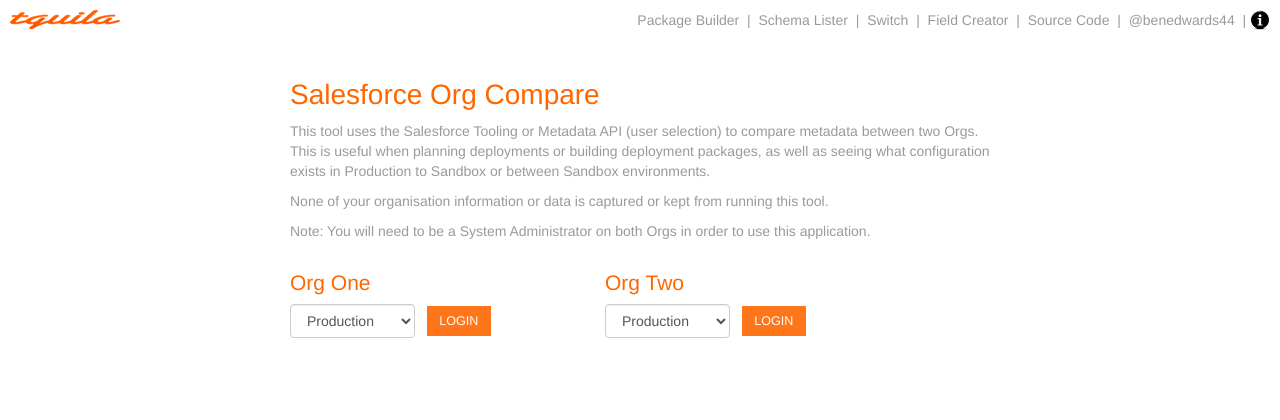
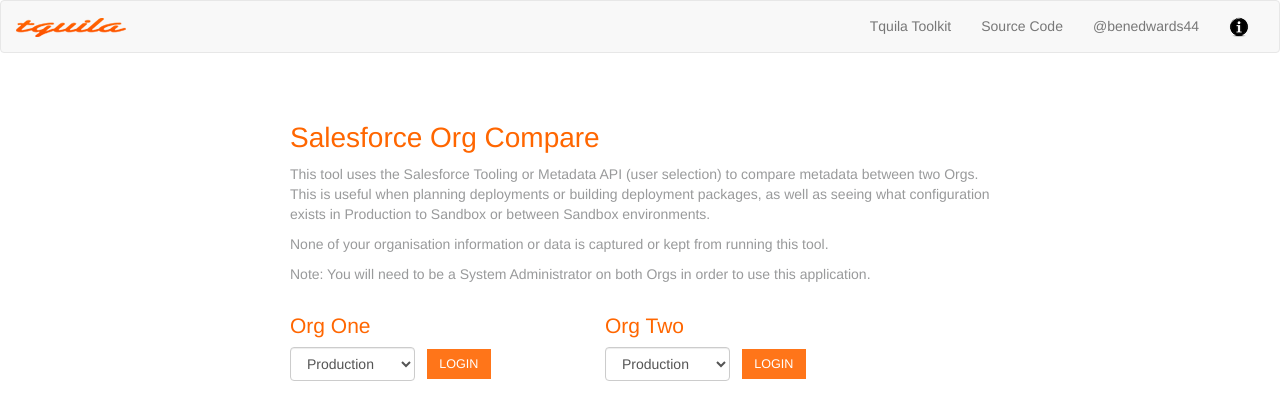
Before and after one commit to benedwards44/sforgcompare, a Django app: page / in a window 1280 px wide. Shown: the top 420 px of the page. Run offline with Django 3.2, Linux system fonts and the light colour scheme; some libraries are stand-ins or nearby versions.

Commit message:
Updated styling

```diff
--- a/sforgcompare/templates/base.html
+++ b/sforgcompare/templates/base.html
@@ -32,25 +32,47 @@
 
 		<div id="wrapper">
 
-			<a href="http://www.tquila.com" class="logo" target="_blank">
-				<img src="/static/images/tquila-logo@1x.png" style="" border="0" />
-			</a>
+			<!-- Static navbar -->
+	      	<nav class="navbar navbar-default">
 
-			<div class="contact">
-				<a href="https://packagebuilder.herokuapp.com" target="_blank">Package Builder</a>
-				&nbsp;|&nbsp;
-				<a href="https://schemalister.herokuapp.com" target="_blank">Schema Lister</a>
-				&nbsp;|&nbsp;
-				<a href="https://sfswitch.herokuapp.com" target="_blank">Switch</a>
-				&nbsp;|&nbsp;
-				<a href="https://fieldcreator.herokuapp.com" target="_blank">Field Creator</a>
-				&nbsp;|&nbsp;
-				<a href="https://github.com/benedwards44/sforgcompare" target="_blank">Source Code</a>
-				&nbsp;|&nbsp;
-				<a href="https://twitter.com/benedwards44" target="_blank">@benedwards44</a>
-				&nbsp;|&nbsp;
-				<img src="/static/images/i-icon.png" class="info_icon" data-toggle="modal" data-target="#infoModal" style="float:right;margin:0" />
-			</div>
+		        <div class="container-fluid">
+
+		          	<div class="navbar-header">
+		            	<button type="button" class="navbar-toggle collapsed" data-toggle="collapse" data-target="#navbar" aria-expanded="false" aria-controls="navbar">
+			              	<span class="sr-only">Toggle navigation</span>
+			              	<span class="icon-bar"></span>
+			              	<span class="icon-bar"></span>
+			              	<span class="icon-bar"></span>
+		            	</button>
+			            <a class="navbar-brand" href="http://www.tquila.com" target="_blank">
+			            	<img src="/static/images/tquila-logo@1x.png" border="0" />
+			            </a>
+		          	</div>
+
+		          	<div id="navbar" class="navbar-collapse collapse">
+
+		            	<ul class="nav navbar-nav navbar-right">
+		              		<li>
+		              			<a href="http://www.tquila.com/toolkit" target="_blank">Tquila Toolkit</a>
+		              		</li>
+		              		<li>
+		              			<a href="https://github.com/benedwards44/sforgcompare" target="_blank">Source Code</a>
+		              		</li>
+		              		<li>
+		              			<a href="https://twitter.com/benedwards44" target="_blank">@benedwards44</a>
+		              		</li>
+		              		<li>
+		              			<a href="#">
+		              				<img src="/static/images/i-icon.png" data-toggle="modal" data-target="#infoModal" />
+		              			</a>
+		              		</li>
+		            	</ul>
+
+		          	</div><!--/.nav-collapse -->
+
+		        </div><!--/.container-fluid -->
+
+		    </nav>
 
 			<div class="clear"></div>
 
@@ -69,7 +91,7 @@
 		        			<span class="sr-only">Close</span>
 		        		</button>
 		        		<h3 class="modal-title" id="apiModalLabel">
-		        			Salesforce Org Compare
+		        			Salesforce Package Builder
 		        		</h3>
 		      		</div>
 		      		<div class="modal-body">
@@ -88,6 +110,9 @@
 		        				<li><a href="https://fieldcreator.herokuapp.com" target="_blank">Field Creator</a></li>
 		        			</ul>
 		        		</p>
+		        		<p>
+		        			Also, be sure to check out the <a href="http://www.tquila.com/toolkit/" target="_blank">Tquila Toolkit</a>, where this app and many others are accessible and free for use!
+		        		</p>
 		      		</div>
 		      		<div class="modal-footer">
 				        <button type="button" class="btn btn-default" data-dismiss="modal">Close</button>
--- a/sforgcompare/templates/index.html
+++ b/sforgcompare/templates/index.html
@@ -140,7 +140,7 @@
 				<div style="clear:both;margin: 5px 0;"></div>
 
 				<input type="checkbox" id="id_contextual_diff" name="contextual_diff" class="form-control" />
-				<label id="id_contextual_diff_label">Contextual Diff</label>
+				<label id="id_contextual_diff_label" for="id_contextual_diff">Contextual Diff</label>
 				<img src="/static/images/i-icon.png" class="info_icon" data-toggle="modal" data-target="#contextModal" style="margin-left:60px;" />
 
 				<div style="clear:both;margin: 5px 0;"></div>
```
